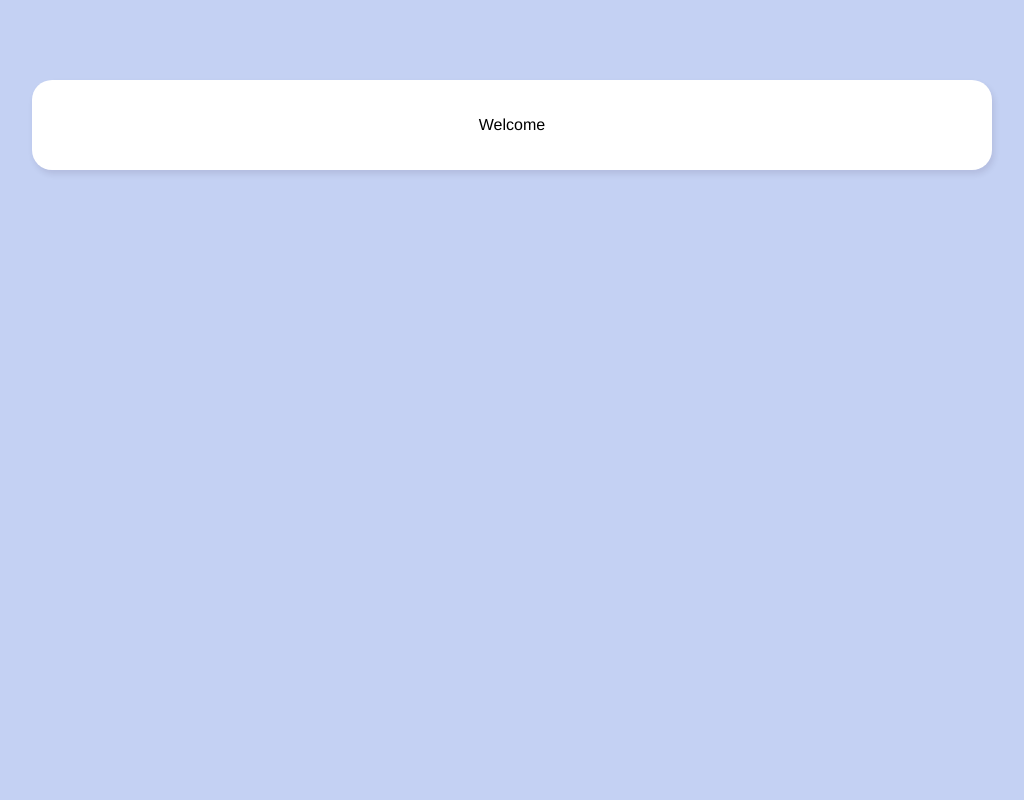
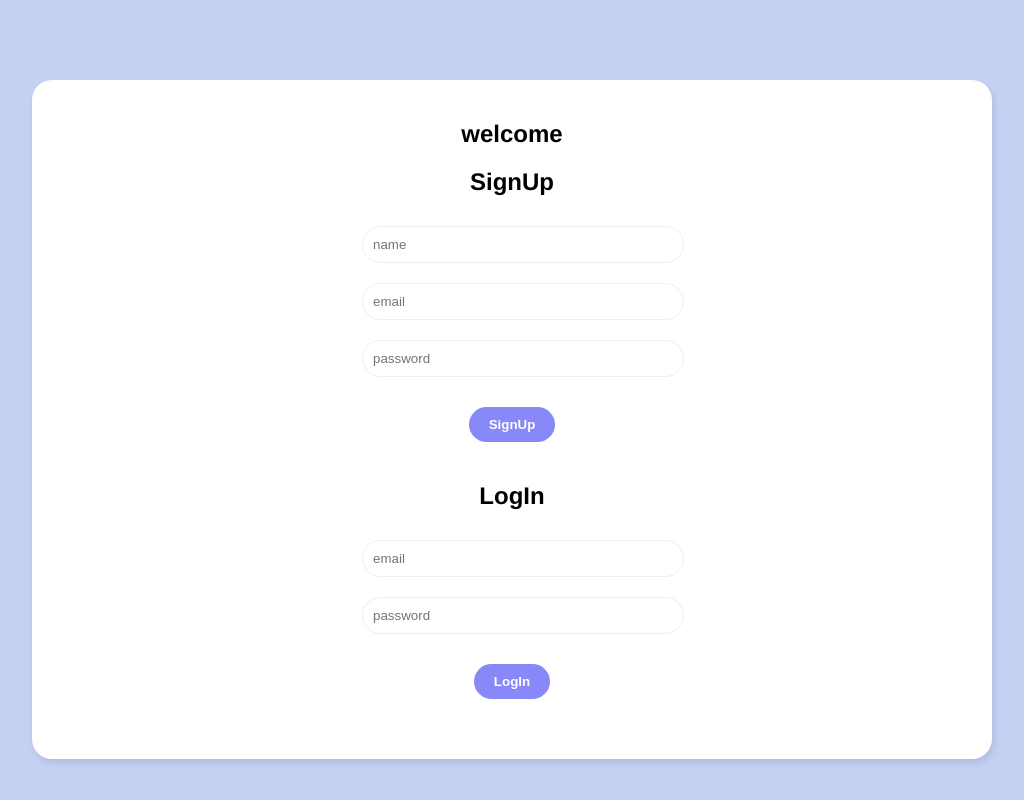
Before and after one commit to NangSengHarn/vue-live-chat, a Vue app: page / in a window 1280 px wide. Shown: the top 800 px of the page, without its empty margins (128-1152 px from the left). Built offline with nearby package versions, Linux system fonts and the light colour scheme.

Commit message:
Add login and signup form design

```diff
--- /dev/null
+++ b/src/components/Login.vue
@@ -0,0 +1,27 @@
+<template>
+  <h2>LogIn</h2>
+  <form @submit.prevent="logIn">
+      <input type="email" placeholder="email" v-model="email">
+      <input type="password" placeholder="password" v-model="password">
+      <button>LogIn</button>
+  </form>
+</template>
+
+<script>
+import { ref } from '@vue/reactivity'
+export default {
+    setup(){
+        let email=ref("");
+        let password=ref("");
+        let logIn=()=>{
+            console.log(email.value,password.value);
+        }
+
+        return {email,password,logIn};
+    }
+}
+</script>
+
+<style>
+
+</style>
--- /dev/null
+++ b/src/components/Signup.vue
@@ -0,0 +1,29 @@
+<template>
+  <h2>SignUp</h2>
+  <form @submit.prevent="signUp">
+      <input type="text" placeholder="name" v-model="displayName">
+      <input type="email" placeholder="email" v-model="email">
+      <input type="password" placeholder="password" v-model="password">
+      <button>SignUp</button>
+  </form>
+</template>
+
+<script>
+import { ref } from '@vue/reactivity'
+export default {
+    setup(){
+        let displayName=ref("");
+        let email=ref("");
+        let password=ref("");
+        let signUp=()=>{
+            console.log(displayName.value,email.value,password.value);
+        }
+
+        return {displayName,email,password,signUp};
+    }
+}
+</script>
+
+<style>
+
+</style>
--- a/src/views/Welcome.vue
+++ b/src/views/Welcome.vue
@@ -1,11 +1,20 @@
 <template>
   <div class="welcome container">
-      <p>Welcome</p>
+    <h2>welcome</h2>
+    <Signup></Signup>
+    <Login></Login>
   </div>
 </template>
 
 <script>
+
+
+import Login from '../components/Login'
+import Signup from '../components/Signup'
 export default {
+  components: {
+    Login, Signup },
+
 
 }
 </script>
@@ -15,4 +24,25 @@
     text-align: center;
     padding: 20px 0;
 }
+.welcome form {
+  width: 300px;
+  margin: 20px auto;
+}
+.welcome input {
+  width: 100%;
+  padding: 10px;
+  border-radius: 20px;
+  border: 1px solid #eee;
+  outline: none;
+  color: #999;
+  margin: 10px auto;
+}
+.welcome span{
+  font-weight: bold;
+  text-decoration: underline;
+  cursor: pointer;
+}
+.welcome button {
+  margin: 20px auto;
+}
 </style>
```
